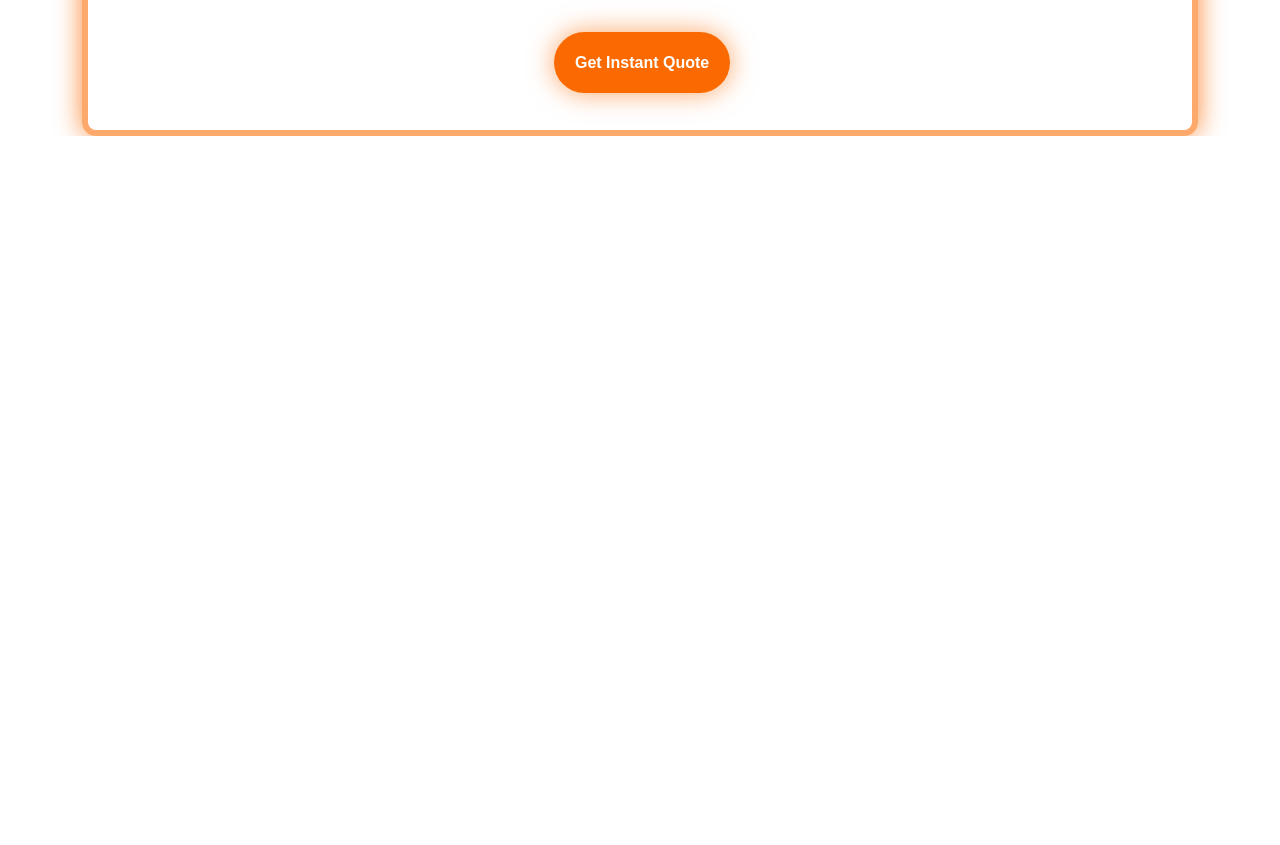
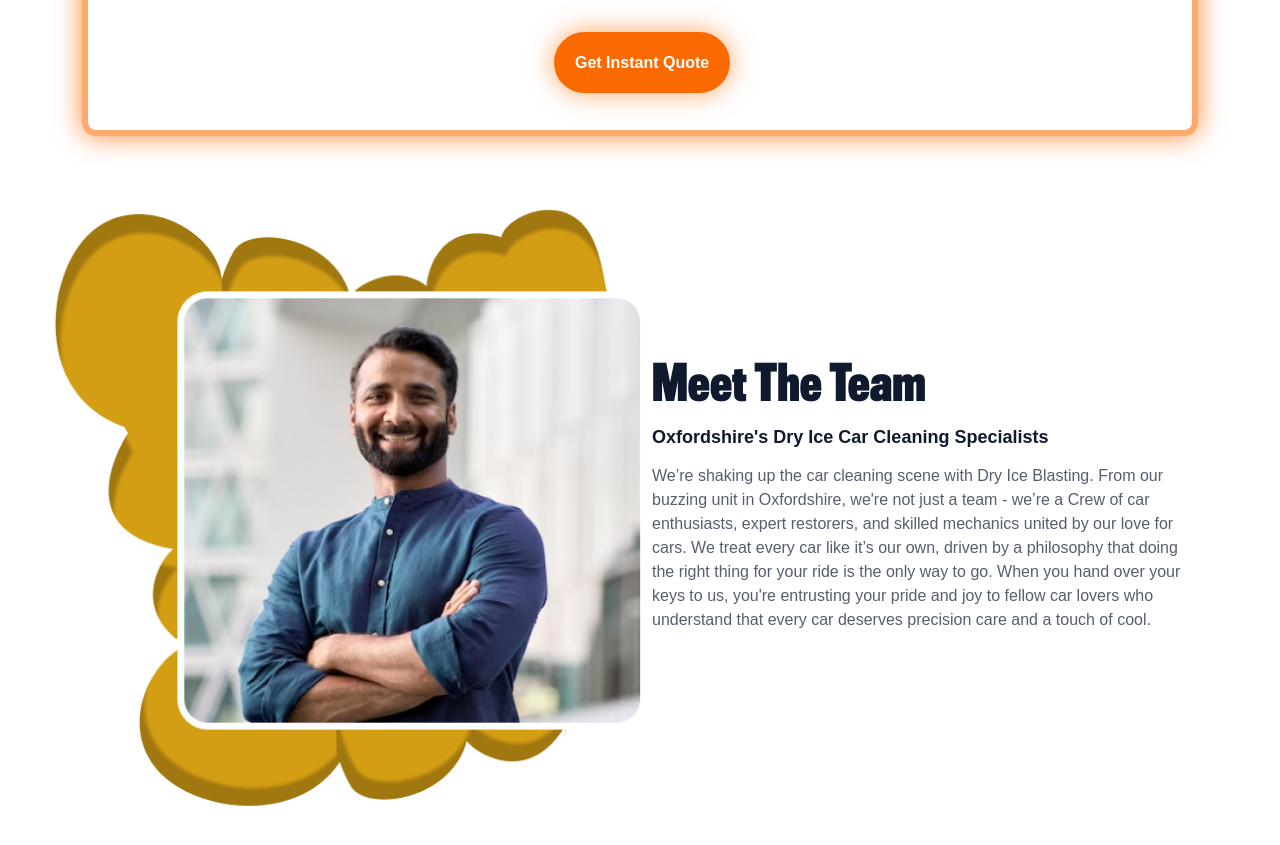
Before and after one commit to Sujatagoyat/ice-blast, a React (Create React App) app: page / in a window 1280 px wide. Shown: the part 5420-6265 px from the top of the page. Before the commit the page ends 5556 px from the top, so only its background shows below. Built offline with nearby package versions, Linux system fonts and the light colour scheme.

Commit message:
meet the team sec done with responsive

```diff
--- a/src/App.css
+++ b/src/App.css
@@ -402,6 +402,12 @@ background: var(--fc-orange);
 .opacity_80{
   opacity: 80%;
 }
+.max-w-440{
+  max-width: 440px;
+}
+/* =========================== meet the team =============================================== */
+
+
 
 @media (max-width:992px) {
   label[for="menu-icon"] {
@@ -647,7 +653,19 @@ background: var(--fc-orange);
     border-radius: 14px;
     padding: 37px 185px;
   }
-
+  .max-w-613{
+    max-width: 613px;
+  }
+  .Meet-pstn{
+    top: 0;
+    left: 36px;
+  }
+  .mt-lg-223{
+    margin-top: 223px !important;
+  }
+  .max-w-lg-611{
+    max-width: 611px;
+  }
 }
 @media (min-width:1200px) {
  .max_w_lg_452{
--- a/src/App.js
+++ b/src/App.js
@@ -8,6 +8,7 @@ import Understanding from './components/Understanding';
 import WhyChoose from './components/WhyChoose'
 import BehindScenes from './components/BehindScenes';
 import GetContestant from './components/GetContestant';
+import MeetTeam from './components/MeetTeam';
 
 
 function App() {
@@ -19,6 +20,7 @@ function App() {
       <WhyChoose/>
       <BehindScenes/>
       <GetContestant/>
+      <MeetTeam/>
     </div>
   );
 }
--- /dev/null
+++ b/src/components/MeetTeam.jsx
@@ -0,0 +1,25 @@
+import React from 'react'
+import MeetImg from '../assets/images/png/meet-img.png'
+
+function MeetTeam() {
+  return (
+    <div className='position-relative'>
+        <div className="container">
+            <div className="row">
+                <div className="col-lg-6">
+                      <div className='Meet-pstn position_absolute d-flex align-items-center justify-content-center'>
+                        <img className='w-100 max-w-lg-611 max-w-440' src={MeetImg} alt="MeetImg" />
+                        </div>
+                </div>
+                <div className="col-lg-6 d-flex flex-column justify-content-center align-ite ms-center mt-lg-223">
+                    <h1 className='fw-bold text-48 lh-57 ff-titling clr-blue mb-0 pb-10'>Meet The Team</h1>
+                    <p className='fw-bold text-18 lh-21 ff-acumin clr-blue mb-0 pb-16'>Oxfordshire's Dry Ice Car Cleaning Specialists</p>
+                    <p className='fw-normal text-16 lh-24 ff-acumin clr-blue opacity_70 max-w- 613'>We’re shaking up the car cleaning scene with Dry Ice Blasting. From our buzzing unit in Oxfordshire, we're not just a team - we’re a Crew of car enthusiasts, expert restorers, and skilled mechanics united by our love for cars. We treat every car like it’s our own, driven by a philosophy that doing the right thing for your ride is the only way to go. When you hand over your keys to us, you're entrusting your pride and joy to fellow car lovers who understand that every car deserves precision care and a touch of cool.</p>
+                </div>
+            </div>
+        </div>
+    </div>
+  )
+}
+
+export default MeetTeam
```
Also changed, not shown: src/assets/images/png/meet-img.png (added).
